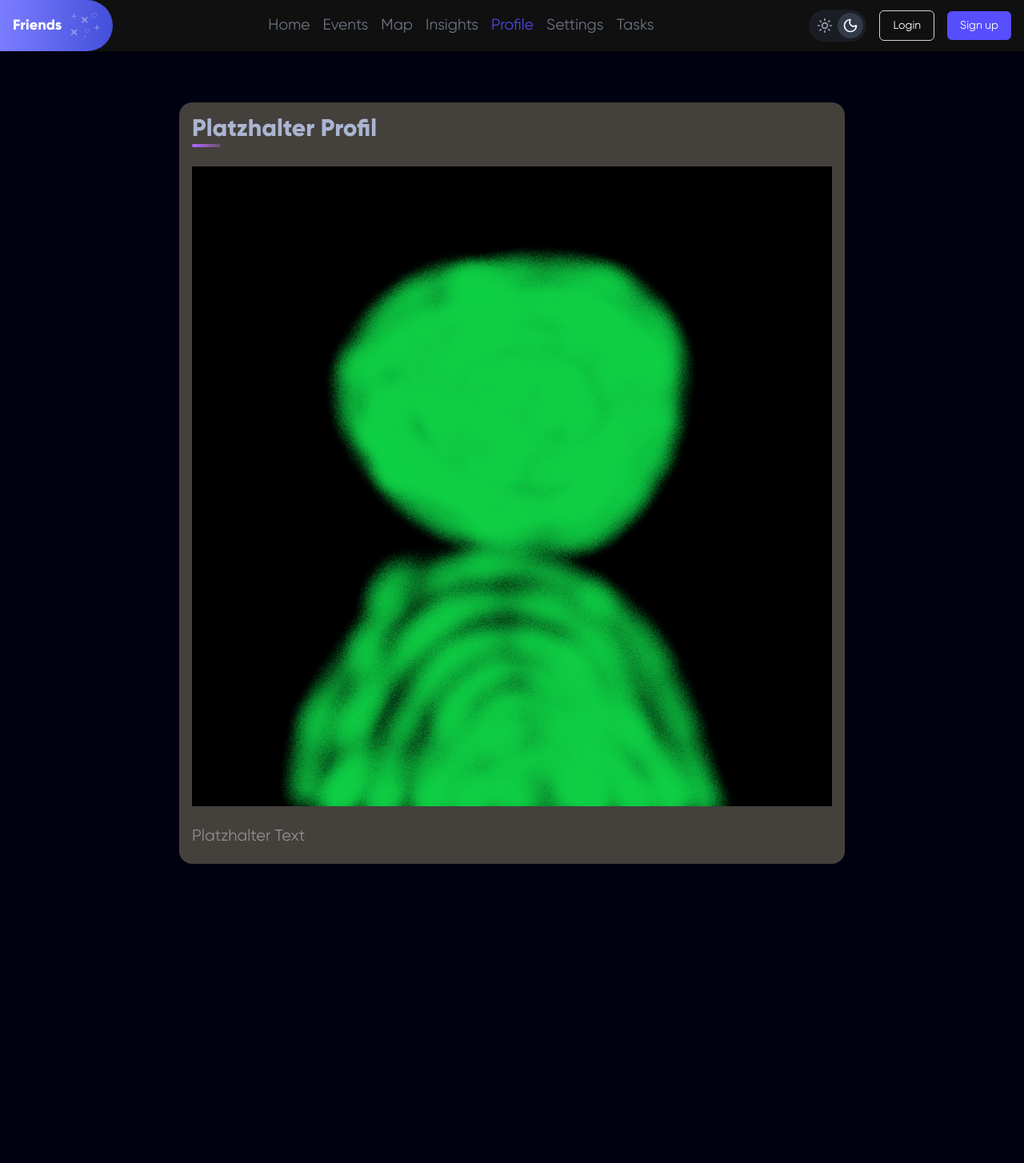
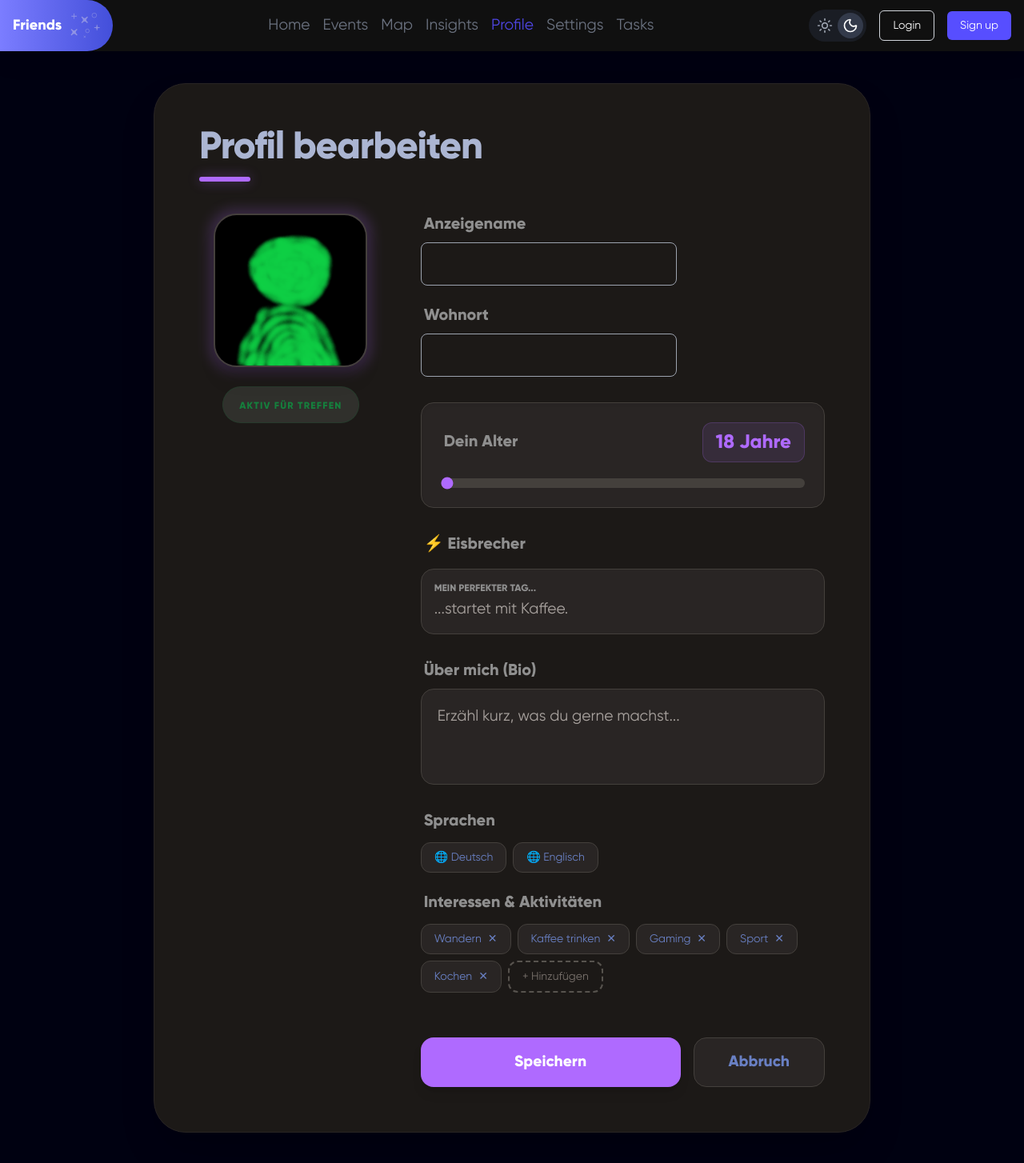
Before and after one commit to pleonastic6/PMA, a React (Create React App) app in the folder frontend/app/: page /profile in a window 1280 px wide. Shown: the whole page at 80% size. Before the commit the page ends 1144 px from the top, so only its background shows below. Built offline with nearby package versions, Linux system fonts and the light colour scheme.

Commit message:
Added first version of profile page

```diff
--- a/frontend/app/src/pages/Profile/Profile.js
+++ b/frontend/app/src/pages/Profile/Profile.js
@@ -1,21 +1,138 @@
+import { useState } from "react";
 import ModernInput from "../../components/form_elements/ModernInput";
-import img_beispielbild from "../../assets/images/Beispielbild.png"
+import img_beispielbild from "../../assets/images/Beispielbild.png";
 
-export default function Profile() {
+export default function EditProfile() {
+    const [interests, setInterests] = useState(['Wandern', 'Kaffee trinken', 'Gaming', 'Sport', 'Kochen']);
+    const [languages, setLanguages] = useState(['Deutsch', 'Englisch']);
+    const [age, setAge] = useState(18);
+
     return (
-        <main>
-            <div className="flex justify-center">
-                <div className="flex rounded-2xl overflow-hidden shadow-lg p-4 m-16 dark:bg-stone-700">
-                    <div className="flex flex-col gap-6">
-                        <div><h1 className="text-3xl font-extrabold">Platzhalter Profil</h1><div className="relative w-9 h-1 bg-gradient-to-r from-[#af6aff] to-[#df78ff41] rounded" /></div>
+        /* Nutzt globale body-Farben aus index.css */
+        <main className="min-h-screen flex justify-center items-center p-4 md:p-10 transition-colors duration-300">
 
-                        <img src={img_beispielbild} className="w-full h-full object-cover object-[-0px]" />
+            {/* Card: Nutzt dein dunkles Anthrazit für den Dark Mode, um sich vom Nachtblau-Hintergrund abzuheben */}
+            <div className="w-full max-w-4xl bg-white dark:bg-[#1c1917] rounded-[2.5rem] shadow-2xl overflow-hidden p-8 md:p-14 border border-stone-200 dark:border-stone-800 transition-all">
 
-                        <p className="mb-1">Platzhalter Text</p>
+                <header className="mb-10">
+                    {/* h1 nutzt jetzt deine CSS-Farbe (black/70 oder #abb5d2) */}
+                    <h1 className="font-extrabold tracking-tight">
+                        Profil bearbeiten
+                    </h1>
+                    <div className="w-16 h-1.5 bg-[#af6aff] rounded-full mt-3 shadow-[0_0_15px_rgba(175,106,255,0.4)]" />
+                </header>
 
+                <div className="grid grid-cols-1 lg:grid-cols-12 gap-12">
+
+                    {/* Linke Seite: Bild & Status */}
+                    <div className="lg:col-span-4 flex flex-col items-center gap-6">
+                        <div className="relative group">
+                            <div className="absolute -inset-1.5 bg-[#af6aff] rounded-[2rem] blur opacity-20 group-hover:opacity-40 transition duration-500"></div>
+                            <img
+                                src={img_beispielbild}
+                                className="relative w-48 h-48 rounded-[1.8rem] object-cover border-2 border-stone-100 dark:border-stone-700 shadow-xl"
+                                alt="Profil"
+                            />
+                            <button className="absolute inset-0 flex items-center justify-center opacity-0 group-hover:opacity-100 transition-opacity bg-black/60 rounded-[1.8rem] text-white font-semibold cursor-pointer">
+                                Ändern
+                            </button>
+                        </div>
+                        <div className="px-5 py-2 bg-green-50 dark:bg-[#dcfce7]/10 rounded-full border border-green-200 dark:border-green-900/30">
+                            {/* Status nutzt eine eigene kleine Farbe für Kontrast */}
+                            <span className="text-green-700 dark:text-[#15803d] text-xs font-black uppercase tracking-widest">Aktiv für Treffen</span>
+                        </div>
+                    </div>
+
+                    {/* Rechte Seite: Formular */}
+                    <div className="lg:col-span-8 flex flex-col gap-8">
+
+                        {/* Basis Infos: Labels nutzen jetzt deine CSS-Farben */}
+                        <div className="grid grid-cols-1 gap-6">
+                            <div className="flex flex-col gap-2">
+                                <label className="font-bold ml-1">Anzeigename</label>
+                                <ModernInput placeholder="Wie sollen dich andere nennen?" />
+                            </div>
+                            <div className="flex flex-col gap-2">
+                                <label className="font-bold ml-1">Wohnort</label>
+                                <ModernInput placeholder="In welcher Stadt bist du?" />
+                            </div>
+                        </div>
+
+                        {/* ALTER SEKTION: Card-in-Card für Tiefe */}
+                        <div className="flex flex-col gap-5 p-6 bg-stone-50 dark:bg-[#292524] rounded-2xl border border-stone-200 dark:border-stone-700 shadow-inner">
+                            <div className="flex justify-between items-center">
+                                <label className="font-bold ml-1">Dein Alter</label>
+                                <span className="text-[#af6aff] font-extrabold text-2xl bg-[#af6aff]/10 px-4 py-2 rounded-xl border border-[#af6aff]/20">
+                                    {age} Jahre
+                                </span>
+                            </div>
+                            <input
+                                type="range" min="18" max="99" value={age}
+                                onChange={(e) => setAge(parseInt(e.target.value))}
+                                className="w-full h-3 bg-stone-200 dark:bg-stone-700 rounded-lg appearance-none cursor-pointer accent-[#af6aff]"
+                            />
+                        </div>
+
+                        {/* EISBRECHER: Nutzt <p> aus deiner CSS */}
+                        <div className="flex flex-col gap-4">
+                            <label className="font-bold ml-1">⚡️ Eisbrecher</label>
+                            <div className="space-y-4">
+                                <div className="bg-stone-50 dark:bg-[#292524] p-4 rounded-2xl border border-stone-200 dark:border-stone-700">
+                                    <p className="text-xs font-bold text-[#af6aff] uppercase mb-1">Mein perfekter Tag...</p>
+                                    <input className="bg-transparent w-full outline-none placeholder-stone-400" placeholder="...startet mit Kaffee." />
+                                </div>
+                            </div>
+                        </div>
+
+                        {/* Bio */}
+                        <div className="flex flex-col gap-2">
+                            <label className="font-bold ml-1">Über mich (Bio)</label>
+                            <textarea
+                                className="w-full p-5 rounded-2xl bg-stone-50 dark:bg-[#292524] border border-stone-200 dark:border-stone-700 outline-none focus:ring-2 focus:ring-[#af6aff] transition-all min-h-[120px] resize-none placeholder-stone-400"
+                                placeholder="Erzähl kurz, was du gerne machst..."
+                            />
+                        </div>
+
+                        {/* SPRACHEN & INTERESSEN */}
+                        <div className="space-y-6">
+                            <div className="flex flex-col gap-3">
+                                <label className="font-bold ml-1">Sprachen</label>
+                                <div className="flex flex-wrap gap-2">
+                                    {languages.map((lang) => (
+                                        <span key={lang} className="px-4 py-2 bg-stone-100 dark:bg-stone-800 rounded-xl text-sm border border-stone-200 dark:border-stone-700">
+                                            🌐 {lang}
+                                        </span>
+                                    ))}
+                                </div>
+                            </div>
+
+                            <div className="flex flex-col gap-3">
+                                <label className="font-bold ml-1">Interessen & Aktivitäten</label>
+                                <div className="flex flex-wrap gap-2">
+                                    {interests.map((tag) => (
+                                        <span key={tag} className="px-4 py-2 bg-stone-100 dark:bg-[#292524] border border-stone-200 dark:border-stone-700 rounded-xl text-sm flex items-center gap-2">
+                                            {tag} <button className="hover:text-red-500 transition-colors">✕</button>
+                                        </span>
+                                    ))}
+                                    <button className="px-4 py-2 border-2 border-dashed border-stone-300 dark:border-stone-600 rounded-xl text-sm text-stone-500 hover:border-[#af6aff] hover:text-[#af6aff] transition-all font-medium">
+                                        + Hinzufügen
+                                    </button>
+                                </div>
+                            </div>
+                        </div>
+
+                        {/* Action Buttons */}
+                        <div className="flex gap-4 pt-6">
+                            <button className="flex-[2] py-4 bg-[#af6aff] hover:bg-[#9e59eb] text-white font-black rounded-2xl shadow-lg transition-all hover:-translate-y-1 active:scale-95">
+                                Speichern
+                            </button>
+                            <button type="button" className="flex-1 py-4 bg-stone-100 dark:bg-[#292524] border border-stone-200 dark:border-stone-700 font-bold rounded-2xl hover:bg-stone-200 dark:hover:bg-stone-700 transition active:scale-95">
+                                Abbruch
+                            </button>
+                        </div>
                     </div>
                 </div>
             </div>
         </main>
-    )
+    );
 }
```
Also changed, not shown: 1 other file (tests, documents, lock files or other folders).
